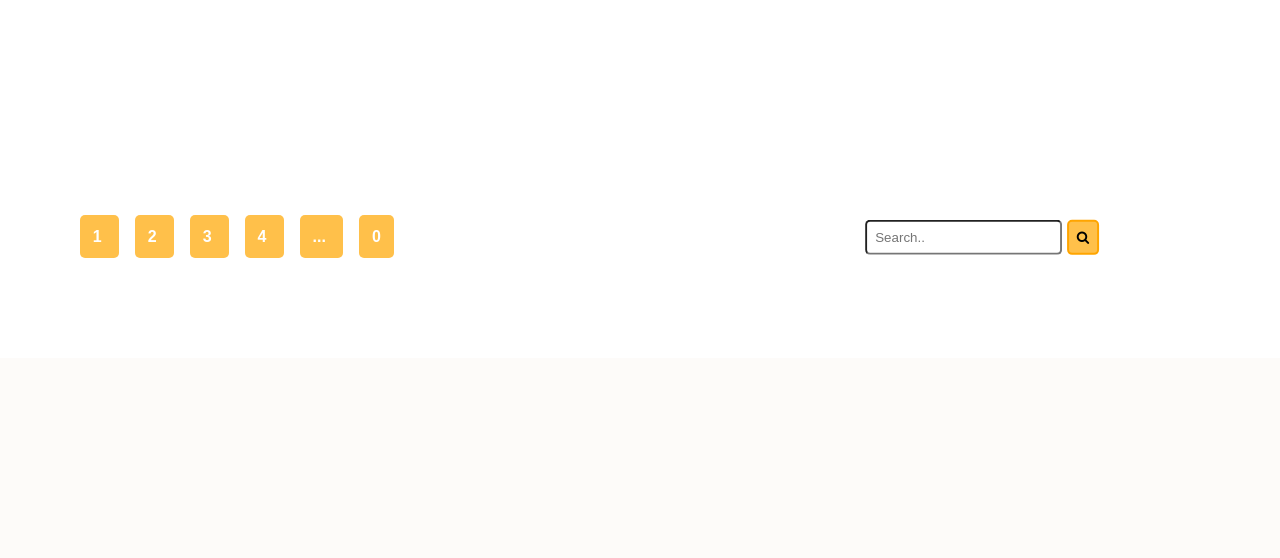
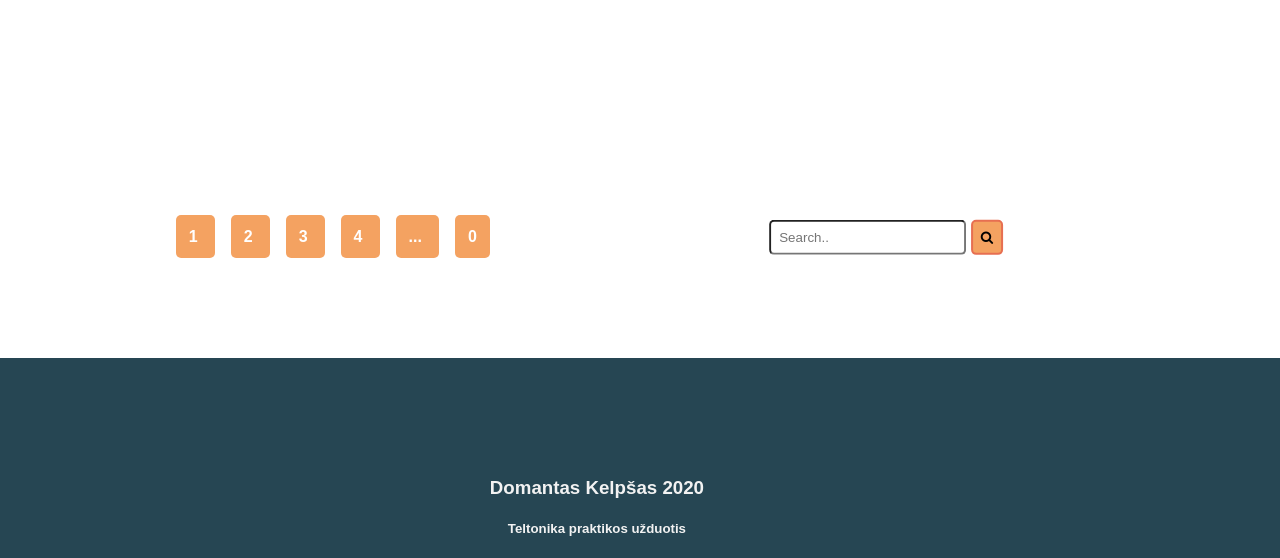
Before and after one commit to DomantasKelpsas/teltonika, a PHP site: page / in a window 1280 px wide. Shown: the part 604-1162 px from the top of the page. Before the commit the page ends 862 px from the top, so only its background shows below. Run offline with PHP 8.4, Linux system fonts and the light colour scheme; data that the repository does not hold is empty.

Commit message:
changed styling

```diff
--- a/webpage/index.php
+++ b/webpage/index.php
@@ -20,6 +20,13 @@
       <?php include 'components/datalist.php'?>
     </section>
 
+    <footer>
+    <div class="footer-text">
+      <h3>Domantas Kelpšas 2020</h3>
+      <h5>Teltonika praktikos užduotis</h5>
+    </div>
+    </footer>
+
 <script src="js/accordion.js"></script>
 </body>
 </html>
--- a/webpage/styles/accordion.css
+++ b/webpage/styles/accordion.css
@@ -1,10 +1,10 @@
 .accordion {
-    background-color: rgba(255, 166, 0, 0.2);
+    background-color: #e9c46a;
     color: #444;
     cursor: pointer;
     padding: 18px;
     width: 100%;
-    border: solid 3px orange;
+    border: solid 3px #e9c46a;
     text-align: left;
     outline: none;
     font-size: 15px;
@@ -19,7 +19,8 @@
   }
 
   .active, .accordion:hover {
-    background-color: #ccc;
+    background-color: #f4a261;
+    border: solid 5px #e9c46a;
   }
 
   .panel {
--- a/webpage/styles/main.css
+++ b/webpage/styles/main.css
@@ -26,8 +26,13 @@ section.hero{
 
 .data-list{
 
-  width: 90%;
+  width: 75%;
   margin: 5rem auto;
+}
+@media screen and (max-width: 800px) {
+  .data-list {
+    width: 90%;
+  }
 }
 
 h1.hero-title{
@@ -46,3 +51,19 @@ h1.hero-title{
   0% {left:0px; top:0px}
   100% {left:5rem; top:5rem}
 }
+
+footer{
+  position: relative;
+  width: 100%;
+  height: 25vh;
+  background-color: #264653;
+  text-align: center;
+}
+
+.footer-text{
+  position: absolute;
+  top: 50%;
+  right: 45%;
+  color: #f2f2f2;
+  /* transform: translate(-60%, -50%); */
+}
--- a/webpage/styles/search.css
+++ b/webpage/styles/search.css
@@ -7,7 +7,7 @@
 .paging a{
   margin: 0.5rem;
   padding: 0.8rem;
-  background-color: rgb(255, 192, 74);
+  background-color: #f4a261;
   border-radius: 5px;
   color: white;
   font-weight: bold;
@@ -16,7 +16,7 @@
 
 .paging a:hover{
 
-  background-color: rgb(255, 173, 20);
+  background-color: #e76f51;
 
 }
 
@@ -39,10 +39,27 @@
 }
 
 .search-box button{
-  background-color: rgb(255, 192, 74);
-  border: 2px solid orange;
+  background-color: #f4a261;;
+  border: 2px solid #e76f51;
 }
 
 .search-box button:hover{
-  background-color: rgb(255, 173, 20);
+  background-color: #e76f51;
 }
+
+@media screen and (max-width: 600px) {
+  .paging, .search-box {
+    width: 100%;
+    display: block;
+    margin-bottom: 20px;
+  }
+}
+
+@media screen and (max-width: 600px) {
+   .search-box {
+
+    top: 0;
+    right: 0;
+
+  }
+}
```
